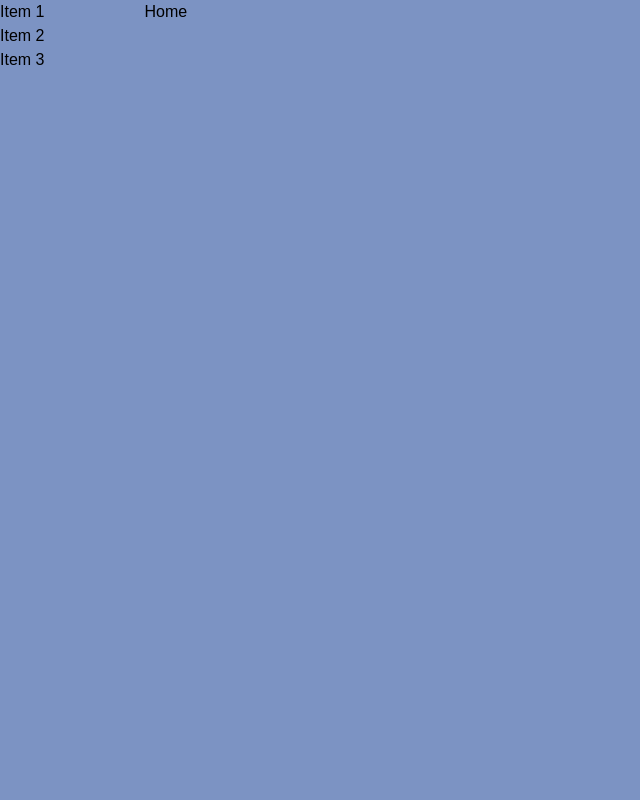
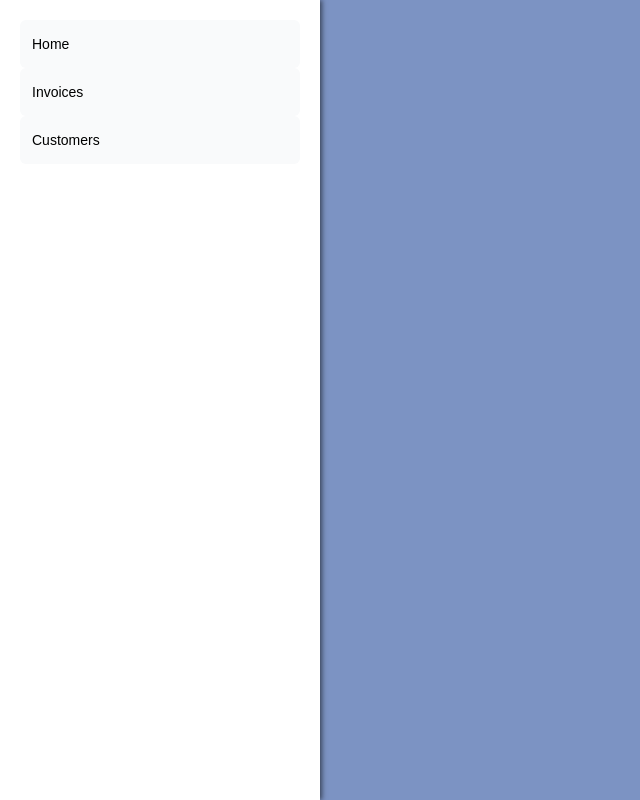
Before and after one commit to RaulBecerraB/TechShare-FrontEnd, a Next.js app: page / in a window 1280 px wide. Shown: the whole page, without its empty margins (0-640 px from the left). Built offline with nearby package versions, Linux system fonts and the light colour scheme.

Commit message:
refactor (SideNav): update to display links and serve as future layout
    - Refactored SideNav to display links.
    - Updated SideNav to serve as a future layout.
    - Added a class with the desired format.

```diff
--- a/src/app/layout.tsx
+++ b/src/app/layout.tsx
@@ -2,7 +2,7 @@ import type { Metadata } from "next";
 
 import "@/styles/globals.css";
 import SideBar from "@/components/SideNav/SideNav";
-import ClientSideNav from "@/components/SideNav/ClientSideNav";
+import SideNav from "@/components/SideNav/SideNav";
 
 export const metadata: Metadata = {
   title: "Create Next App",
@@ -20,7 +20,7 @@ export default function RootLayout(
     <html>
       <body className="horizontal-flex">
         <div>
-          <ClientSideNav />
+          <SideNav />
         </div>
         <div>
           <div>
--- a/src/components/SideNav/ClientSideNav.tsx
+++ b/src/components/SideNav/ClientSideNav.tsx
@@ -3,14 +3,9 @@
 import React from 'react';
 import SideBar from '@/components/SideNav/SideNav';
 
-const items = ['Item 1', 'Item 2', 'Item 3'];
+const ClientSideBar = () => {
 
-const ClientSideBar: React.FC = () => {
-    const handleItemSelect = (item: string) => {
-        console.log('Selected item:', item);
-    };
-
-    return <SideBar items={items} onItemSelect={handleItemSelect} />;
+    return <SideBar />;
 };
 
 export default ClientSideBar;
--- a/src/components/SideNav/NavLinks.tsx
+++ b/src/components/SideNav/NavLinks.tsx
@@ -20,19 +20,21 @@ const links = [
 
 export default function NavLinks() {
   return (
-    <>
+    <div>
       {links.map((link) => {
         const LinkIcon = link.icon;
         return (
-          <Link
+          <div>
+            <Link
             key={link.name}
             href={link.href}
             className="flex h-[48px] grow items-center justify-center gap-2 rounded-md bg-gray-50 p-3 text-sm font-medium hover:bg-sky-100 hover:text-blue-600 md:flex-none md:justify-start md:p-2 md:px-3"
           >
             <p className="hidden md:block">{link.name}</p>
           </Link>
+          </div>
         );
       })}
-    </>
+    </div>
   );
 }
--- a/src/components/SideNav/SideNav.tsx
+++ b/src/components/SideNav/SideNav.tsx
@@ -2,22 +2,13 @@
 
 import React from 'react';
 import '@/styles/side-bar.css'; // Make sure to create and style this CSS file
+import NavLinks from '@/components/SideNav/NavLinks';
 
-interface SideBarProps {
-    items: string[];
-    onItemSelect: (item: string) => void;
-}
 
-const SideBar: React.FC<SideBarProps> = ({ items, onItemSelect }) => {
+const SideBar = () => {
     return (
-        <div>
-            <ul>
-                {items.map((item: string, index: number) => (
-                    <li key={index} onClick={() => onItemSelect(item)}>
-                        {item}
-                    </li>
-                ))}
-            </ul>
+        <div className="sidebar">
+            <NavLinks />
         </div>
     );
 };
```
